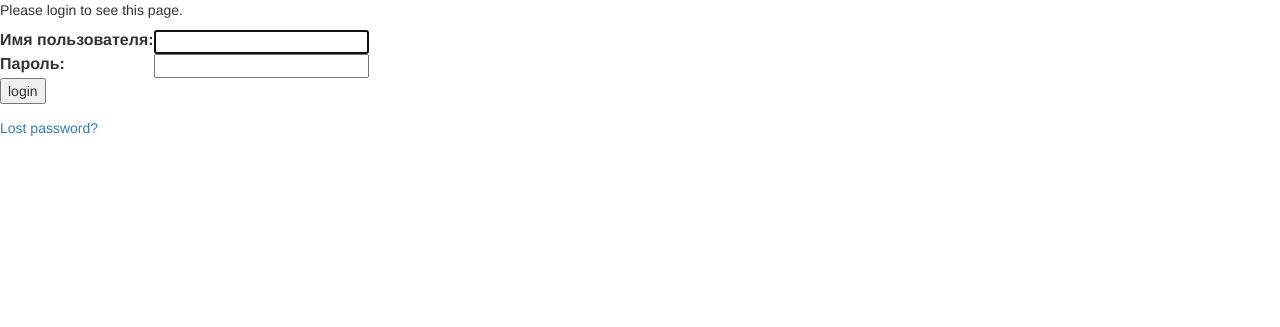
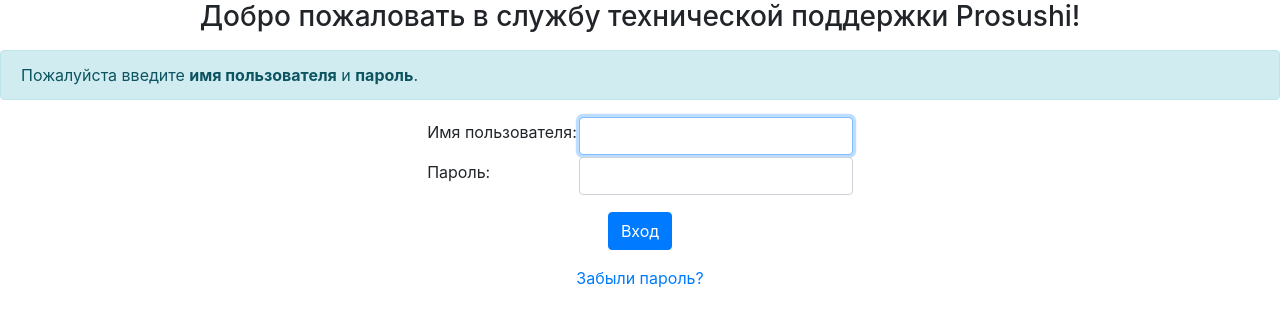
Before and after one commit to baz1nga/help-desk, a Django app: a page that uses ticketdesk/templates/registration/login.html in a window 1280 px wide. Shown: the top 327 px of the page. Run offline with Django 3.2, Linux system fonts and the light colour scheme; some libraries are stand-ins or nearby versions.

Commit message:
Add new login page , update requirements.txt

```diff
--- a/ticketdesk/templates/registration/login.html
+++ b/ticketdesk/templates/registration/login.html
@@ -1,40 +1,78 @@
-
+<html>
+<head>
 {% block content %}
-<link rel="stylesheet" href="//maxcdn.bootstrapcdn.com/bootstrap/3.2.0/css/bootstrap.min.css">
-<link rel="stylesheet" href="//maxcdn.bootstrapcdn.com/bootstrap/3.2.0/css/bootstrap-theme.min.css">
+{% load bootstrap4 %}
+{% load widget_tweaks %}
+{# Load CSS and JavaScript #}
+{% bootstrap_css %}
+{% bootstrap_javascript jquery='full' %}
+<title>Техническая поддержка Prosushi</title>
+{% load static %}
+<link rel="shortcut icon" type="media/" href="{% static 'media/favicon.ico' %}"/>
+<style>
+.text{
+    text-align:  center;
+}
+.dline {
+    line-height: 1.5;
+   }
+.space {
+    margin: 14 % auto;
+   }
+.logo {
+    text-align: center;
+    margin: 4% auto;
+   }
+.error {
+  color: red;
+  margin: 4 % auto;
+}
+</style>
+</head>
+<body>
+{#<link rel="stylesheet" href="//maxcdn.bootstrapcdn.com/bootstrap/3.2.0/css/bootstrap.min.css">#}
+{#<link rel="stylesheet" href="//maxcdn.bootstrapcdn.com/bootstrap/3.2.0/css/bootstrap-theme.min.css">#}
 {% if form.errors %}
-  <p>Your username and password didn't match. Please try again.</p>
+<div class="alert alert-danger" role="alert">
+      <strong> Ваш логин или пароль не подходит. Пожалуйста попробуйте еще раз. </strong>.
+</div>
 {% endif %}
 
 {% if next %}
   {% if user.is_authenticated %}
-    <p>Your account doesn't have access to this page. To proceed,
-    please login with an account that has access.</p>
+    <p align='center' class="error"> У вас нет доступа к данному ресурсу.
+                        Пожалуйста авторизуйтесь под другим аккаунтом.</p>
   {% else %}
-    <p>Please login to see this page.</p>
+    <h3><p align='center'>Добро пожаловать в службу технической поддержки Prosushi!</p></h3>
+    <div class="alert alert-info" role="alert">
+      Пожалуйста введите <strong>имя пользователя</strong> и <strong>пароль</strong>.
+  </div>
   {% endif %}
 {% endif %}
 
 <form method="post" action="{% url 'login' %}">
+<div class="form-group">
 {% csrf_token %}
-<table>
-
+<table align='center' class="space">
 <tr>
-  <td>{{ form.username.label_tag }}</td>
-  <td>{{ form.username }}</td>
+  <td>{{ form.username.label_tag}}</td>
+  <td>{{ form.username|add_class:"form-control" }}</td>
 </tr>
 
 <tr>
-  <td>{{ form.password.label_tag }}</td>
-  <td>{{ form.password }}</td>
+  <td>{{ form.password.label_tag}}</td>
+  <td>{{ form.password|add_class:"form-control" }}</td>
 </tr>
 </table>
-
-<input type="submit" value="login" />
+</div>
+<div align='center' class="dline">
+<input class="btn btn-primary" type="submit" value="Вход" />
 <input type="hidden" name="next" value="{{ next }}" />
+</div>
 </form>
 
 {# Assumes you setup the password_reset view in your URLconf #}
-<p><a href="{% url 'password_reset' %}">Lost password?</a></p>
-
+<p align='center'><a href="{% url 'password_reset' %}">Забыли пароль?</a></p>
 {% endblock %}
+</body>
+</html>
```
Also changed, not shown: requirements.txt (+19 -0 lines), ticketdesk/templates/registration/login(alter).html (added, +85 -0 lines), ticketdesk/templates/registration/login(temp).html (added, +70 -0 lines), ticketdesk/ticketdesk/settings.py (+21 -6 lines), 1 other file.
